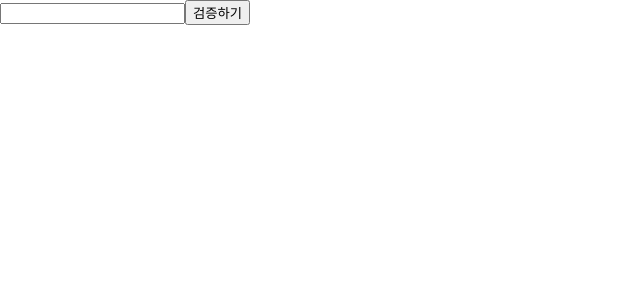
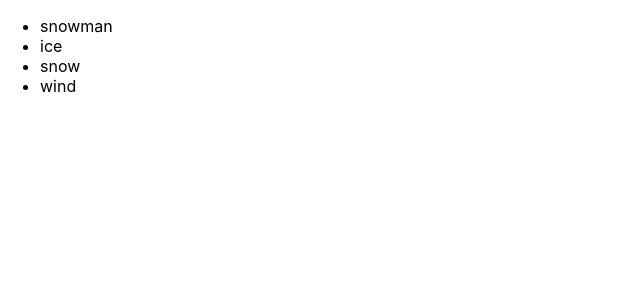
Before and after one commit to es5h/react-practice, a React (Create React App) app: page / in a window 1280 px wide. Shown: the top 300 px of the page, without its empty margins (0-640 px from the left). Built offline with nearby package versions, Linux system fonts and the light colour scheme.

Commit message:
iteration 연습

```diff
--- a/src/App.js
+++ b/src/App.js
@@ -1,10 +1,11 @@
 import './App.css';
-import ValidationSample from './ValidationSample';
 import { Component } from 'react';
+import IterationSample from './IterationSample';
 
 class App extends Component {
   render() {
-    return <ValidationSample />;
+    return <IterationSample />;
   }
 }
+
 export default App;
--- /dev/null
+++ b/src/IterationSample.js
@@ -0,0 +1,10 @@
+import React from 'react';
+
+const IterationSample = () => {
+  const names = ['snowman', 'ice', 'snow', 'wind'];
+  const nameList = names.map((name, index) => <li key={index}>{name}</li>);
+
+  return <ul>{nameList}</ul>;
+};
+
+export default IterationSample;
```
